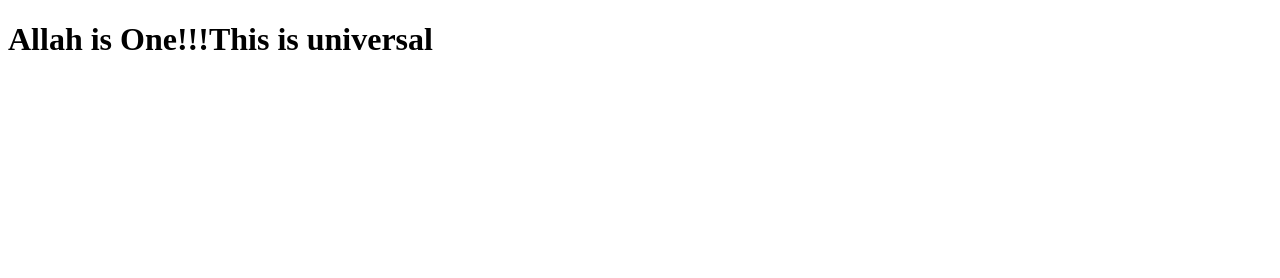
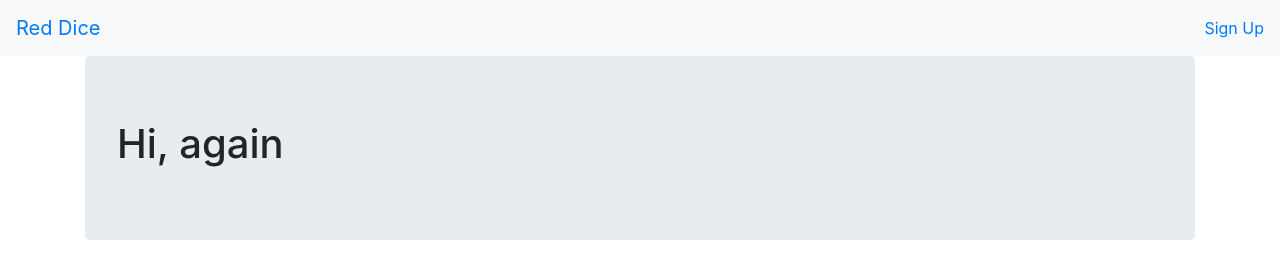
Before and after one commit to nasir00376/reddice, a React app: page / in a window 1280 px wide. Built offline with nearby package versions, Linux system fonts and the light colour scheme; some packages are replaced by stand-ins of ours.

Commit message:
React router and basic navigation page

```diff
--- /dev/null
+++ b/client/Routes/Routes.js
@@ -0,0 +1,14 @@
+import React from 'react';
+import { Switch, Route } from 'react-router-dom';
+
+import Home from '../components/Home/Home';
+import Signup from '../components/Auth/Signup/Signup';
+
+const routes = () => (
+    <Switch>
+        <Route exact path='/' component={ Home }/>
+        <Route path='/sign-up' component={ Signup }/>
+    </Switch>
+);
+
+export default routes;
--- a/client/components/App.js
+++ b/client/components/App.js
@@ -1,10 +1,15 @@
 import React, { Component } from 'react';
+import NavigationBar from './Navigation/NavigationBar';
+import Content from './Content/Content';
 
 class App extends Component {
     render() {
         return (
-            <h1>Allah is One!!!This is universal</h1>
-        )
+            <div>
+                <NavigationBar/>
+                <Content />
+            </div>
+        );
     }
 }
 
--- /dev/null
+++ b/client/components/Auth/Signup/Signup.js
@@ -0,0 +1,9 @@
+import React from 'react';
+
+const signUp = () => {
+    return (
+        <h1>Sign Up</h1>
+    );
+}
+
+export default signUp;
--- /dev/null
+++ b/client/components/Content/Content.js
@@ -0,0 +1,4 @@
+import React from 'react';
+import Routes from '../../Routes/Routes';
+
+export default () => <Routes/>
--- /dev/null
+++ b/client/components/Home/Home.js
@@ -0,0 +1,13 @@
+import React from 'react';
+
+const home = () => {
+    return (
+        <div className="container">
+            <div className="jumbotron">
+                <h1>Hi, again</h1>
+            </div>
+        </div>
+    );
+}
+
+export default home;
--- /dev/null
+++ b/client/components/Navigation/NavigationBar.js
@@ -0,0 +1,19 @@
+import React from 'react';
+import { Link } from 'react-router-dom';
+
+const navigationBar = () => {
+    return (
+        <nav className="navbar navbar-expand-sm bg-light justify-content-between">
+            <Link className="navbar-brand" to='/'>Red Dice</Link>
+
+            <ul className="navbar-nav">
+                <li className="nav-item">
+                    <Link to='/sign-up'>Sign Up</Link>
+                </li>
+            </ul>
+
+        </nav>
+    );
+}
+
+export default navigationBar;
--- a/client/index.js
+++ b/client/index.js
@@ -1,13 +1,17 @@
 import { AppContainer } from 'react-hot-loader';
 import React from 'react';
 import ReactDOM from 'react-dom';
+
+import { BrowserRouter as Router } from 'react-router-dom';
 
 import App from './components/App';
 
 const render = Component =>
     ReactDOM.render(
         <AppContainer>
-            <Component />
+            <Router>
+                <Component />
+            </Router>
         </AppContainer>,
         document.getElementById('app')
     );
--- a/package.json
+++ b/package.json
@@ -28,6 +28,7 @@
     "react": "^16.4.1",
     "react-dom": "^16.4.1",
     "react-hot-loader": "^4.3.3",
+    "react-router-dom": "^4.3.1",
     "webpack-hot-middleware": "^2.22.2"
   }
 }
--- a/public/index.html
+++ b/public/index.html
@@ -4,7 +4,9 @@
     <meta charset="UTF-8">
     <meta name="viewport" content="width=device-width, initial-scale=1.0">
     <meta http-equiv="X-UA-Compatible" content="ie=edge">
-    <title>React and Redux</title>
+    <link rel="stylesheet" href="https://maxcdn.bootstrapcdn.com/bootstrap/4.0.0/css/bootstrap.min.css" integrity="sha384-Gn5384xqQ1aoWXA+058RXPxPg6fy4IWvTNh0E263XmFcJlSAwiGgFAW/dAiS6JXm"
+     crossorigin="anonymous">
+    <title>Red Dice</title>
 </head>
 <body>
     <div id="app"></div>
```
Also changed, not shown: 1 other file.
